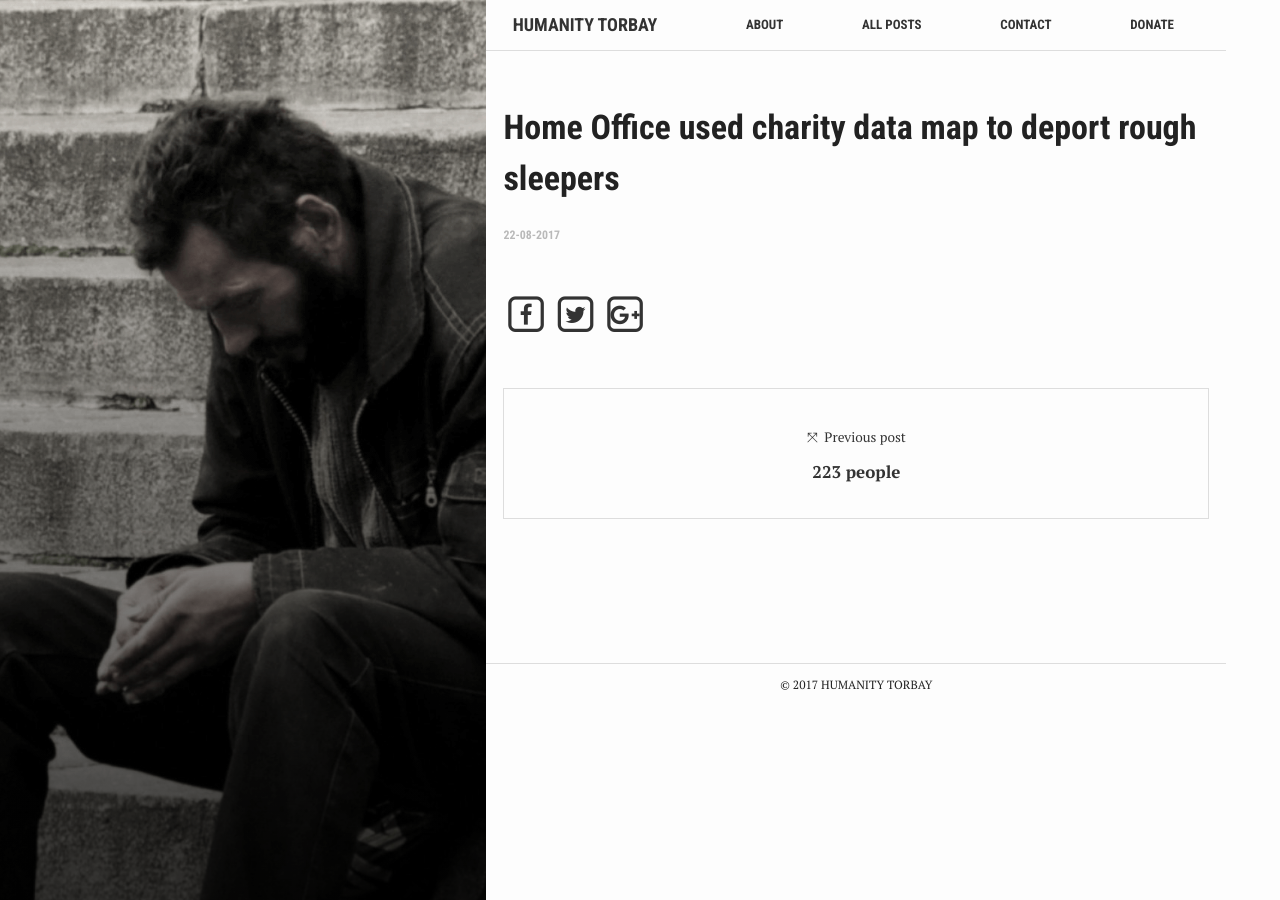
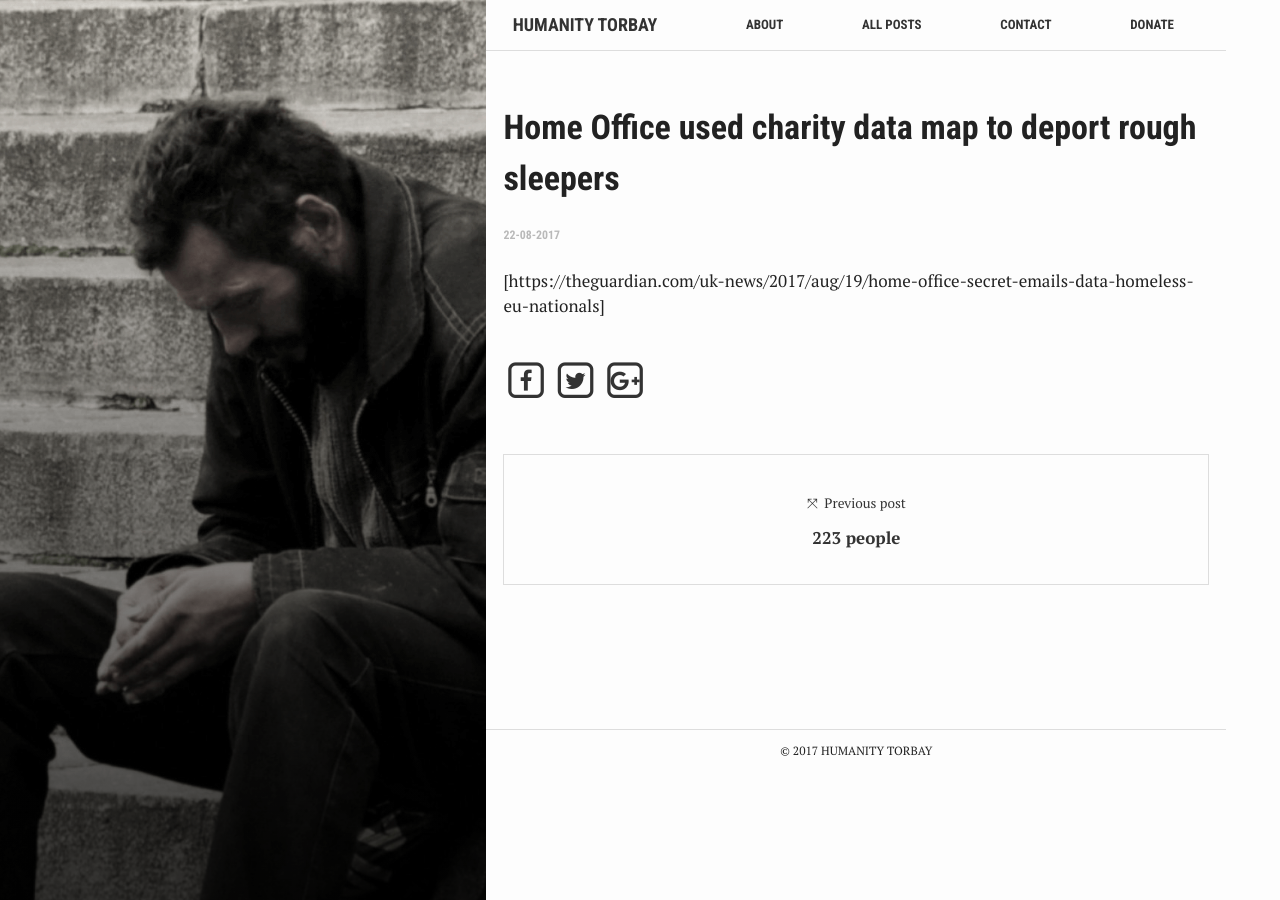
Before and after one commit to elken/humanity, a Jekyll site: the page built from _posts/2017-08-22-home-office-used-charity-data-map-to-deport-rough-sleepers.markdown, in a window 1280 px wide. Built offline with Jekyll 4.4.1, drawn with Linux system fonts in a browser that asks for light colours; nearby versions of some CDN libraries.

Commit message:
Updated Home Office Used Charity Data Map To Deport Rough Sleepers

```diff
--- a/_posts/2017-08-22-home-office-used-charity-data-map-to-deport-rough-sleepers.markdown
+++ b/_posts/2017-08-22-home-office-used-charity-data-map-to-deport-rough-sleepers.markdown
@@ -3,4 +3,4 @@ title: Home Office used charity data map to deport rough sleepers
 date: 2017-08-22 11:58:00 Z
 ---
 
-[](https://theguardian.com/uk-news/2017/aug/19/home-office-secret-emails-data-homeless-eu-nationals)
+[https://theguardian.com/uk-news/2017/aug/19/home-office-secret-emails-data-homeless-eu-nationals]
```
